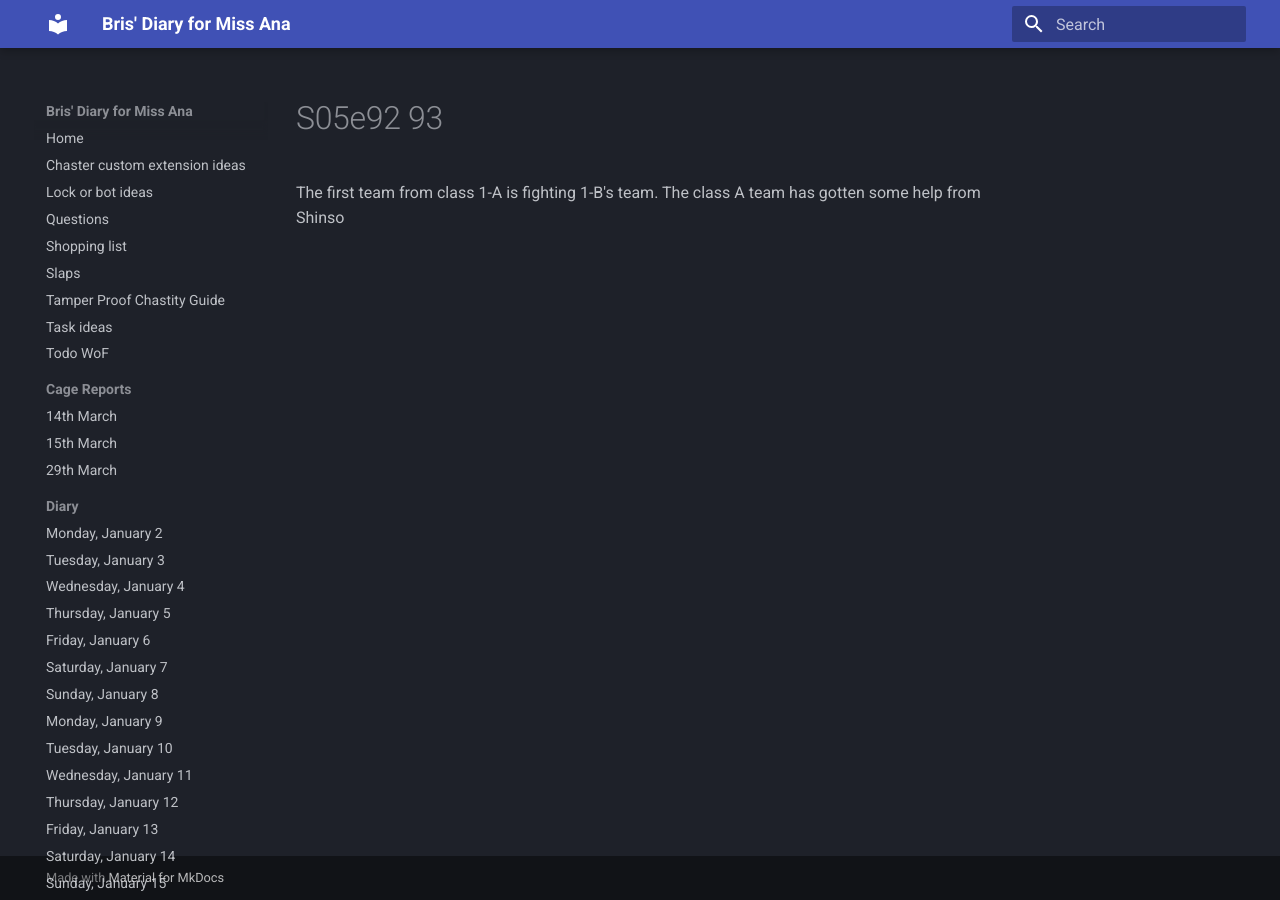
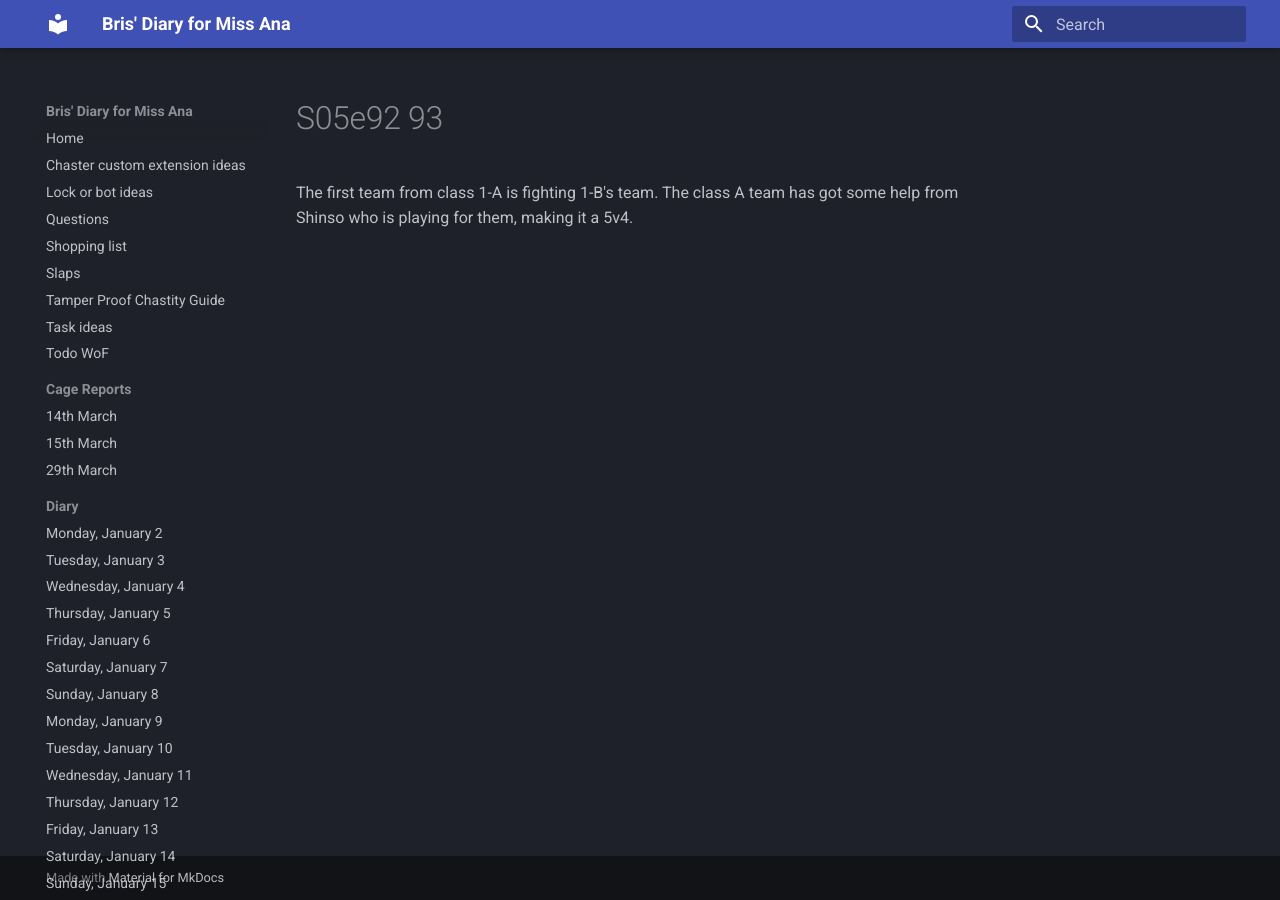
Before and after one commit to bris00/DFMA, an MkDocs documentation site: the page built from diary/Series/My Hero Academia/s05e92-93.md, in a window 1280 px wide. Built offline with MkDocs 1.6.1 and Material for MkDocs 9.7.7, drawn with Linux system fonts in a browser that asks for light colours.

Commit message:
vault backup: 2023-04-17 19:56:41
Affected files:
diary/Series/My Hero Academia/s05e92-93.md

```diff
--- a/diary/Series/My Hero Academia/s05e92-93.md
+++ b/diary/Series/My Hero Academia/s05e92-93.md
@@ -1 +1 @@
-The first team from class 1-A is fighting 1-B's team. The class A team has gotten some help from Shinso
+The first team from class 1-A is fighting 1-B's team. The class A team has got some help from Shinso who is playing for them, making it a 5v4.
```
